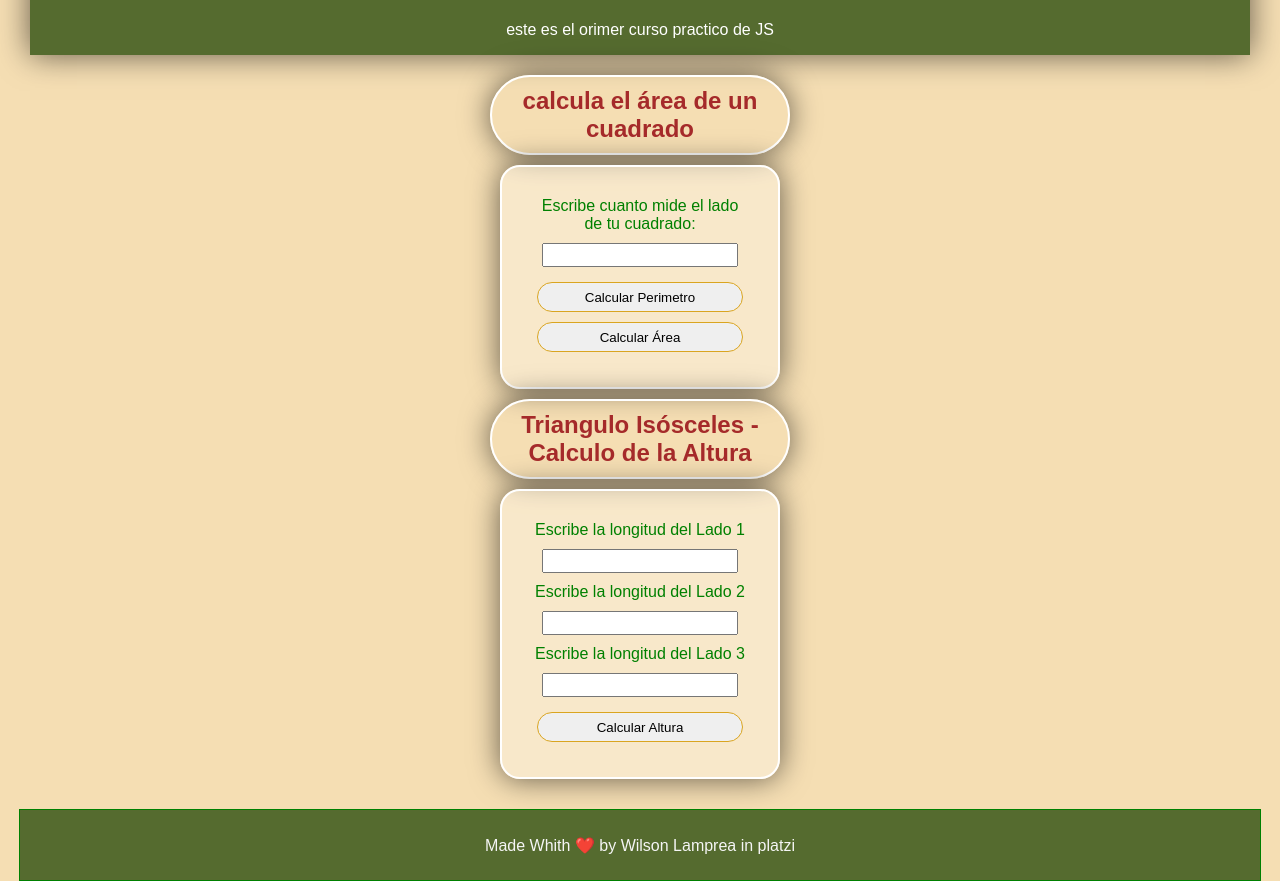
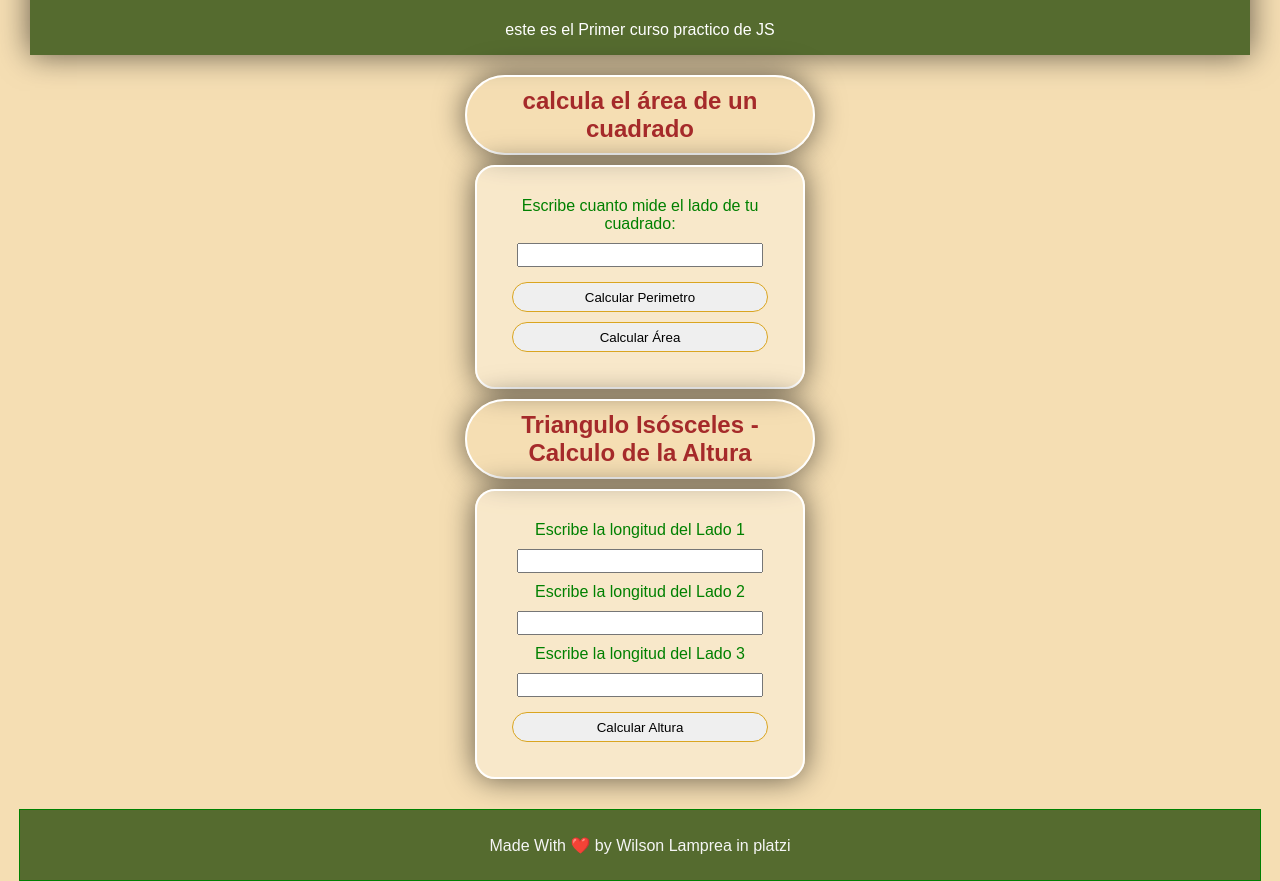
Before and after one commit to wilsonlamprea/curso_practico_js, a plain HTML site: page figuras.html in a window 1280 px wide. Shown: the part 45-926 px from the top of the page. Drawn offline with Linux system fonts and the light colour scheme.

Commit message:
ajustes de ortigrafía

```diff
--- a/figuras.html
+++ b/figuras.html
@@ -10,7 +10,7 @@
 <body>
   <header>
       <h1> Figuras Geométricas</h1>
-      <p>este es el orimer curso practico de JS</p>
+      <p>este es el Primer curso practico de JS</p>
   </header>
 
   <section>
@@ -56,7 +56,7 @@
     <script src="./figuras.js"></script>
 
     <footer>
-        <p>Made Whith ❤️ by Wilson Lamprea in platzi</p>
+        <p>Made With ❤️ by Wilson Lamprea in platzi</p>
     </footer>
 </body>
 </html>
--- a/style.css
+++ b/style.css
@@ -27,7 +27,7 @@ section{
     height: 100%;
     padding: 20px;
     text-align: center;
-    width: 300px;
+    width: 350px;
 
 }
 section h2{
```
